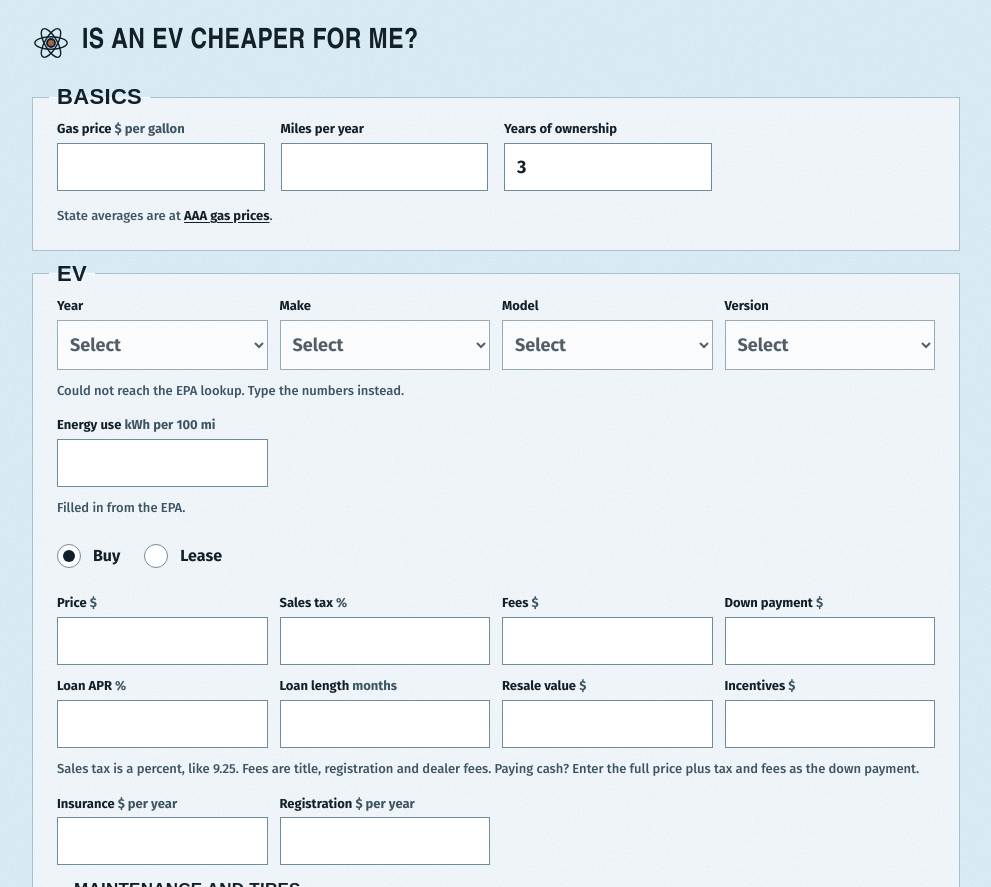
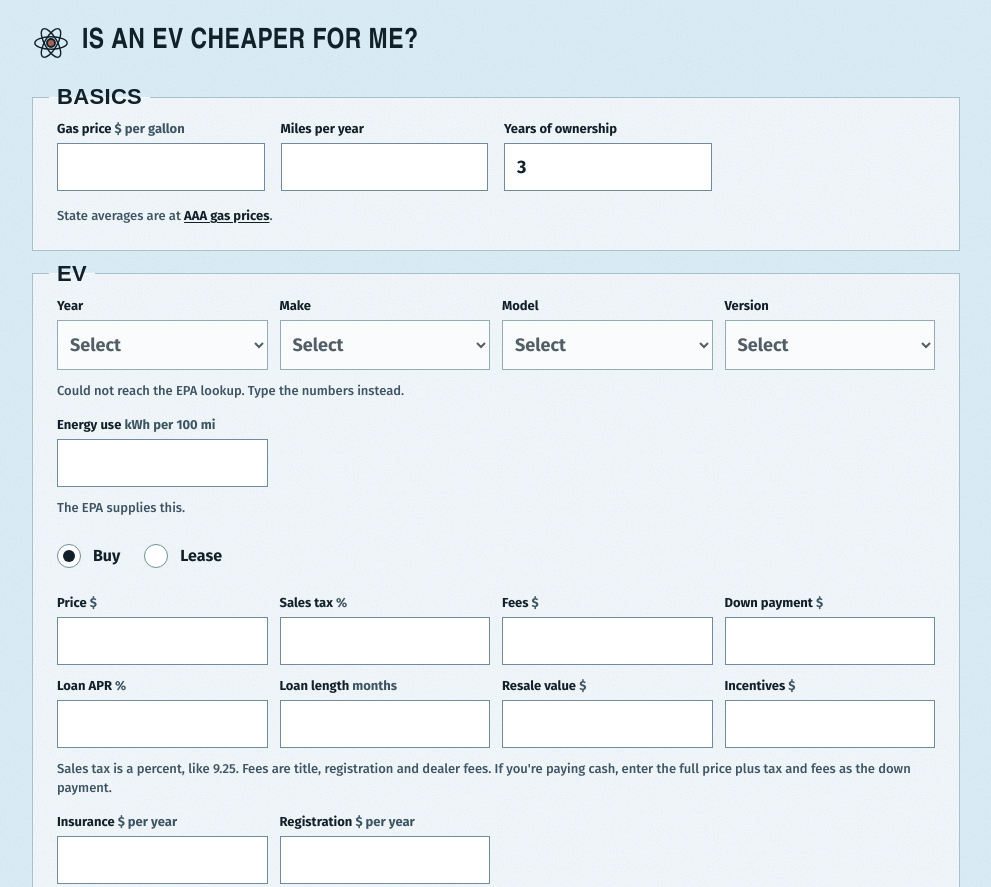
Before and after one commit to nickg819/is-an-ev-cheaper-for-me, a website with bundled scripts: page index.html in a window 1280 px wide. Shown: the top 887 px of the page, without its empty margins (144-1135 px from the left). Built offline with nearby package versions, Linux system fonts and the light colour scheme; no server answers; a web font is replaced by a local one.

Commit message:
Rewrite a few lines of interface text in plainer language

```diff
--- a/app.js
+++ b/app.js
@@ -65,7 +65,7 @@ function updateMaintenance(p) {
     box.dataset.auto = '1';
   }
   const assumed = guessed ? 'Assuming a gas car with about the same miles until you pick yours. ' : '';
-  note.textContent = `${assumed}About ${money.format(hint.perYear)} a year. ${hint.note} Change it if you know better.`;
+  note.textContent = `${assumed}About ${money.format(hint.perYear)} a year. ${hint.note} Replace it with your own number if you have one.`;
 }
 
 function markMaintenanceEdited(box) {
@@ -98,7 +98,7 @@ async function applyVehicle(p, id, token) {
     if (refusal) return clearVehicle(p, refusal);
     vehicles[p] = v;
     field(p, 'eff').value = efficiencyOf(p, v);
-    message(p, powertrainOf(v.atvType) === 'hybrid' ? 'Hybrid or plug-in: check the mpg is right for how you drive it.' : '');
+    message(p, powertrainOf(v.atvType) === 'hybrid' ? 'This is a hybrid or plug-in. Check that the mpg fits how you drive it.' : '');
     updateMaintenance(p);
     recompute();
   } catch {
--- a/render.js
+++ b/render.js
@@ -111,7 +111,7 @@ function monthlyBudget(r, years) {
       <div class="gas"><strong>${money.format(r.ice.total / months)}</strong><span class="l">Your monthly auto budget now</span></div>
       <div class="ev"><strong>${money.format(r.ev.total / months)}</strong><span class="l">Your monthly auto budget with an EV</span></div>
     </div>
-    <p class="note">Total cost over ${yearsText(years)}, divided by the months, with everything above counted.</p>`;
+    <p class="note">Total cost over ${yearsText(years)}, divided by ${years * 12} months.</p>`;
 }
 
 function fillWorking(el, r, input) {
--- a/templates.js
+++ b/templates.js
@@ -30,7 +30,7 @@ const buyPanel = (p) => `
     ${input(`${p}_loanMonths`, 'Loan length', { unit: 'months' })}
     ${input(`${p}_resale`, 'Resale value', { unit: '$' })}
     ${input(`${p}_incentives`, 'Incentives', { unit: '$' })}
-    <p class="note">Sales tax is a percent, like 9.25. Fees are title, registration and dealer fees. Paying cash? Enter the full price plus tax and fees as the down payment.</p>
+    <p class="note">Sales tax is a percent, like 9.25. Fees are title, registration and dealer fees. If you're paying cash, enter the full price plus tax and fees as the down payment.</p>
   </div>`;
 
 const leasePanel = (p) => `
@@ -83,7 +83,7 @@ export function evFieldset() {
     <div class="panel">
       ${input(`${p}_eff`, 'Energy use', { unit: 'kWh per 100 mi' })}
     </div>
-    <p class="note">Filled in from the EPA.</p>
+    <p class="note">The EPA supplies this.</p>
     <div class="radios" role="group" aria-label="Buy or lease">${radio(p, 'buy', 'Buy', true)}${radio(p, 'lease', 'Lease', false)}</div>
     ${buyPanel(p)}${leasePanel(p)}
     ${yearlyCosts(p)}
@@ -100,7 +100,7 @@ export function carFieldset() {
     <div class="panel">
       ${input(`${p}_eff`, 'Fuel economy', { unit: 'mpg' })}
     </div>
-    <p class="note">Filled in from the EPA. Edit it if you track your own.</p>
+    <p class="note">The EPA supplies this. Edit it if you track your own.</p>
     <div class="radios" role="group" aria-label="Payment type">${radio(p, 'owned', 'Owned', true)}${radio(p, 'payments', 'Payments', false)}${radio(p, 'lease', 'Lease', false)}</div>
     ${paymentsPanel(p)}${leasePanel(p)}
     ${yearlyCosts(p)}
```
Also changed, not shown: index.html (+1 -1 lines).
